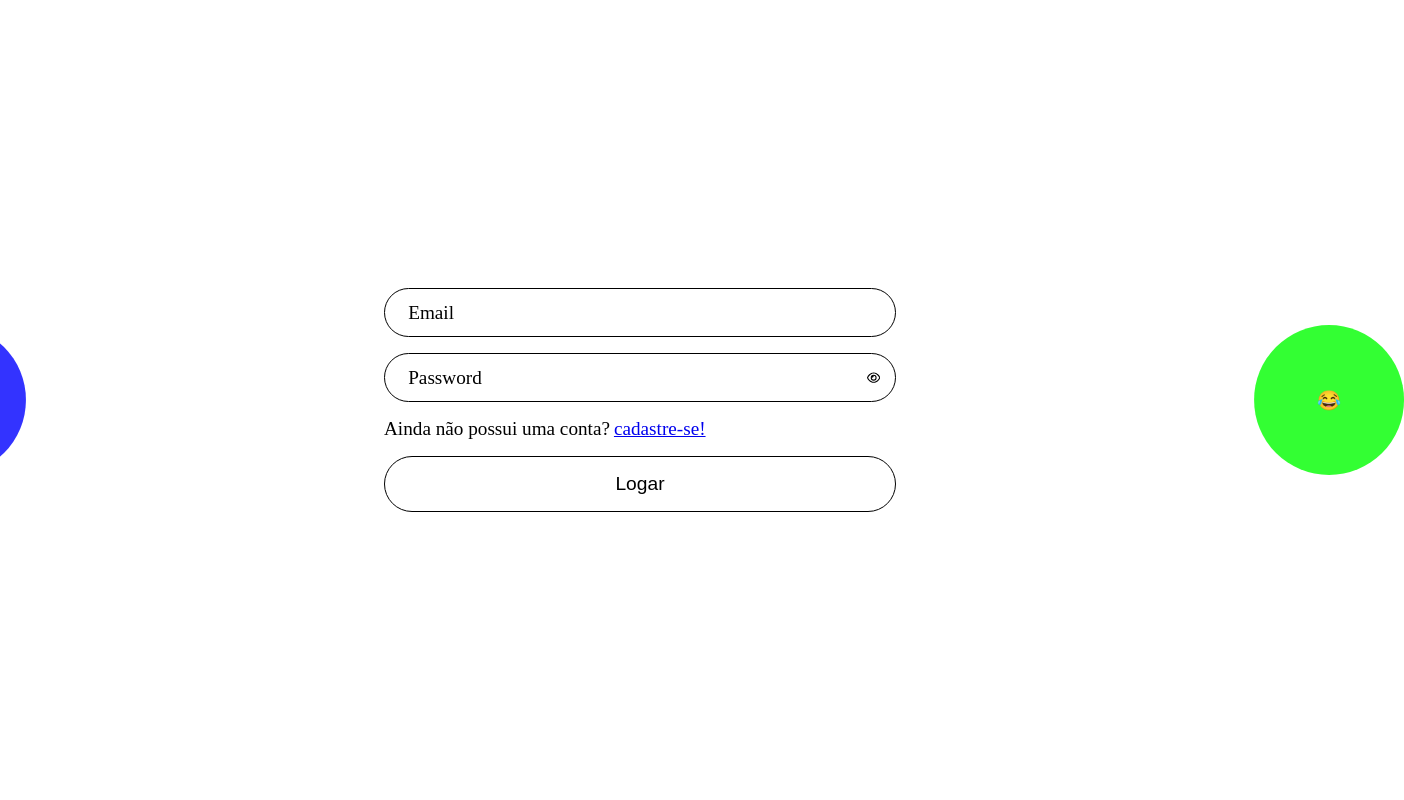
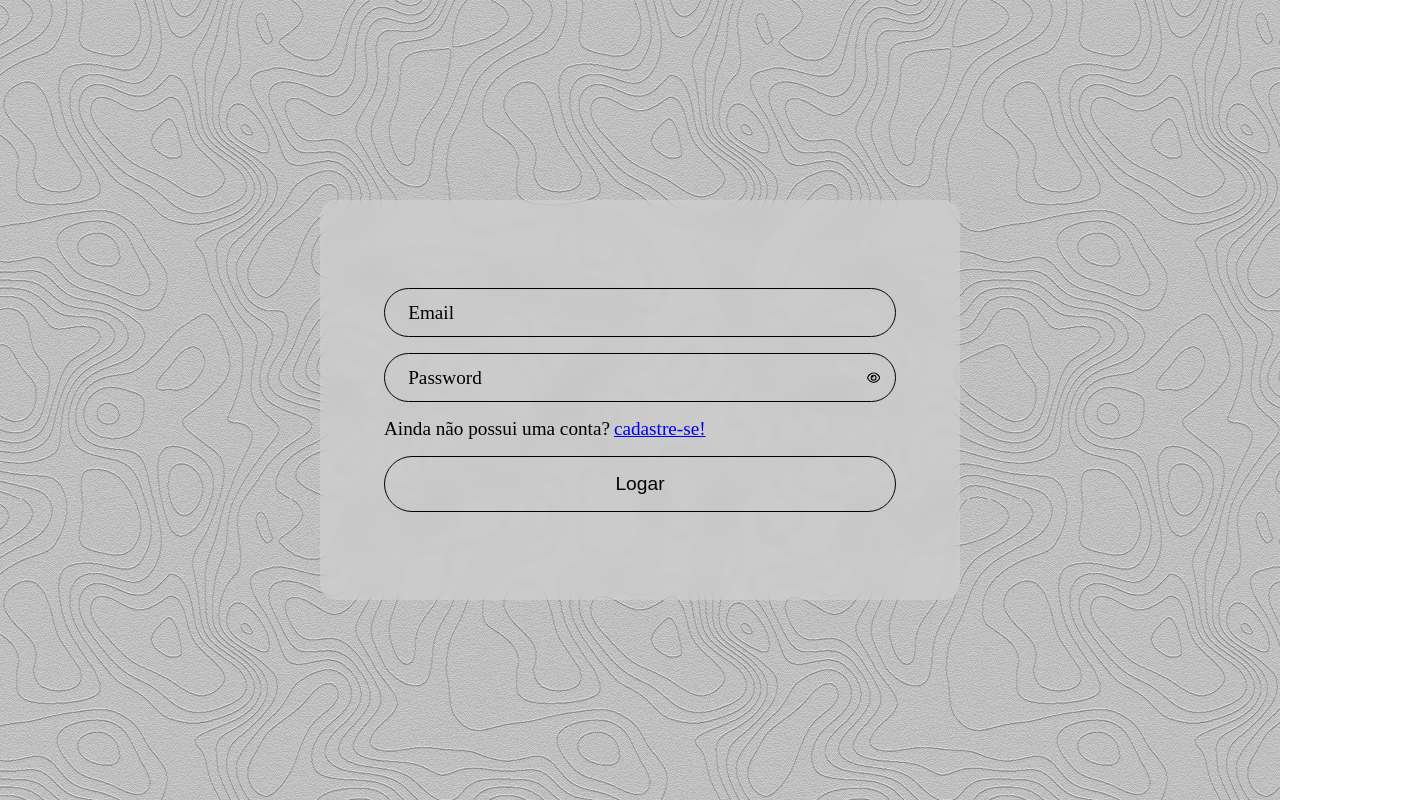
Before and after one commit to Leckller/NestTwitter, a React (Vite) app in the folder frontend/: page / in a window 1280 px wide. Shown: the whole page, 1404 px wide, since content can reach past the window. Built offline with nearby package versions, Linux system fonts and the light colour scheme.

Commit message:
fix: ajustei o css do login/register

```diff
--- a/frontend/src/pages/Login/Login.tsx
+++ b/frontend/src/pages/Login/Login.tsx
@@ -4,6 +4,7 @@ import { useAppDispatch } from '../../hooks/reduxHooks';
 import { StyledLogin } from './StyledLogin';
 import { fetchLogin } from '../../redux/Thunks/User/LoginThunk';
 import { FaEyeSlash, FaRegEye } from 'react-icons/fa6';
+import waves from '../../assets/wave.png'
 
 type FieldTypes = 'email' | 'password';
 
@@ -24,8 +25,6 @@ function Login() {
 
   return (
     <StyledLogin>
-      <div className='bubble'>😜</div>
-      <div className='bubble'>😂</div>
 
       <form
         onSubmit={(e) => e.preventDefault()}
--- a/frontend/src/pages/Login/StyledLogin.ts
+++ b/frontend/src/pages/Login/StyledLogin.ts
@@ -1,5 +1,6 @@
 import styled from 'styled-components';
 import media from '../../utils/media';
+import texture from '../../assets/cartographer.png'
 
 export const StyledLogin = styled.main`
 
@@ -7,13 +8,12 @@ export const StyledLogin = styled.main`
   height: 100vh;
   display: flex;
 
-  overflow-x: hidden;
-  overflow-y: hidden;
-
   justify-content: center;
   align-items: center;
 
   font-size: 1.2rem;
+
+  background-image: url(${texture});
 
   button {
     cursor: pointer;
--- a/frontend/src/pages/Register/Register.tsx
+++ b/frontend/src/pages/Register/Register.tsx
@@ -27,8 +27,6 @@ function Register() {
 
   return (
     <StyledLogin>
-      <div className='bubble'>😜</div>
-      <div className='bubble'>😂</div>
 
       <form
         onSubmit={(e) => e.preventDefault()}
```
Also changed, not shown: frontend/src/assets/cartographer.png (added), frontend/src/assets/wave.png (added).
